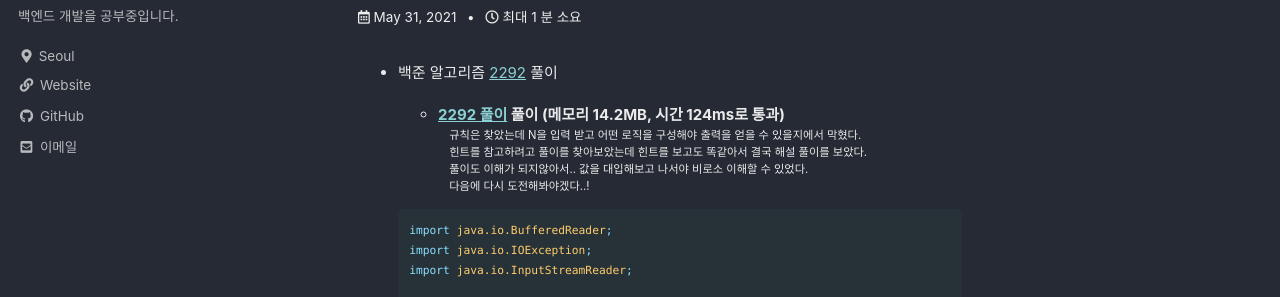
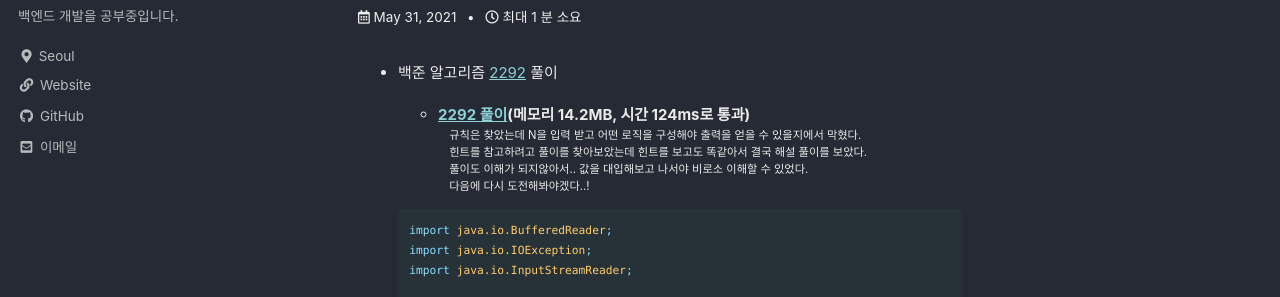
Before and after one commit to liv660/liv660.github.io, a Jekyll site: the page built from _posts/TIL/21.05.study/2021-05-31-210531.md, in a window 1280 px wide. Shown: the part 175-472 px from the top of the page. Built offline with Jekyll 4.4.1, drawn with Linux system fonts in a browser that asks for light colours; cached includes are drawn as plain includes.

Commit message:
Update 05.31 TIL

```diff
--- a/_posts/TIL/21.05.study/2021-05-31-210531.md
+++ b/_posts/TIL/21.05.study/2021-05-31-210531.md
@@ -9,7 +9,7 @@ categories:
 
 + 백준 알고리즘 [2292](https://www.acmicpc.net/problem/2292) 풀이
 
-  + [2292 풀이](https://st-lab.tistory.com/73) 풀이 (메모리 14.2MB, 시간 124ms로 통과)<br />
+  + [2292 풀이](https://st-lab.tistory.com/73)(메모리 14.2MB, 시간 124ms로 통과)<br />
     : 규칙은 찾았는데 N을 입력 받고 어떤 로직을 구성해야 출력을 얻을 수 있을지에서 막혔다.<br />
     : 힌트를 참고하려고 풀이를 찾아보았는데 힌트를 보고도 똑같아서 결국 해설 풀이를 보았다.<br />
     : 풀이도 이해가 되지않아서.. 값을 대입해보고 나서야 비로소 이해할 수 있었다.<br />
```
